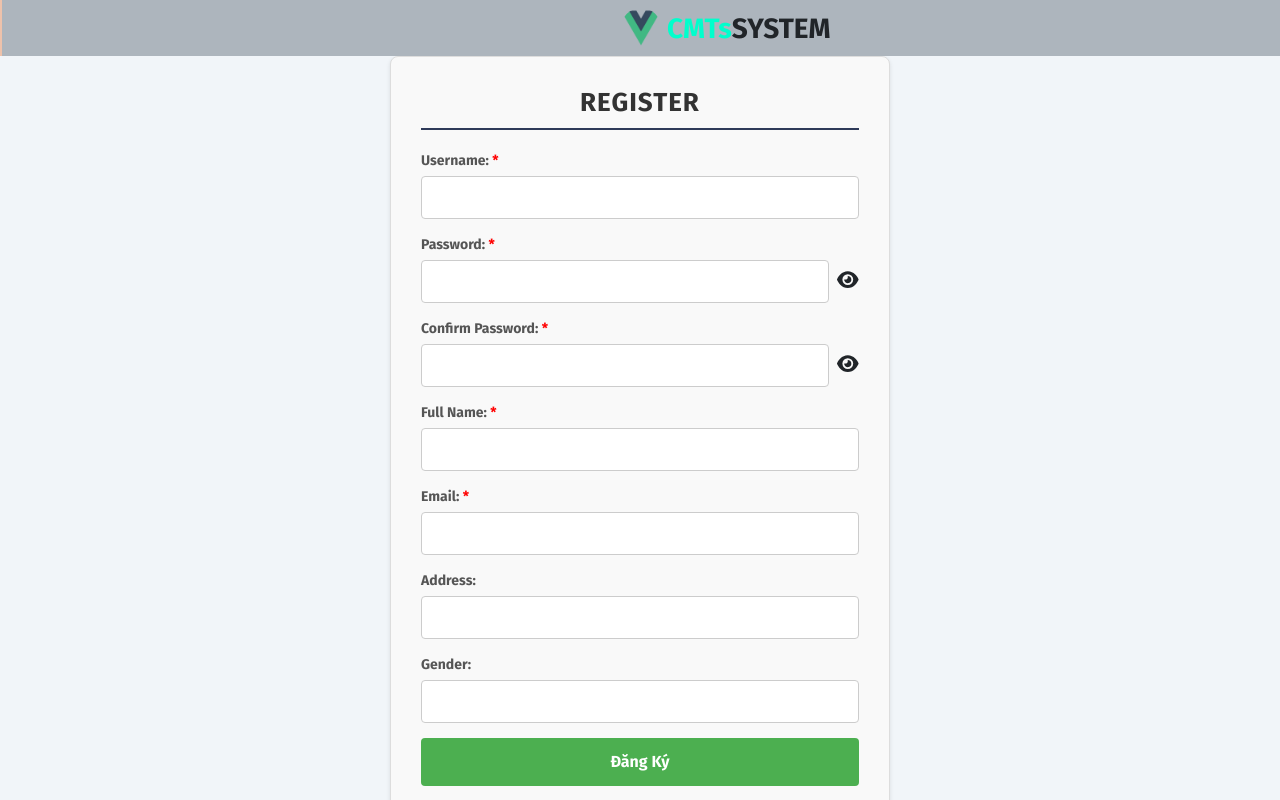
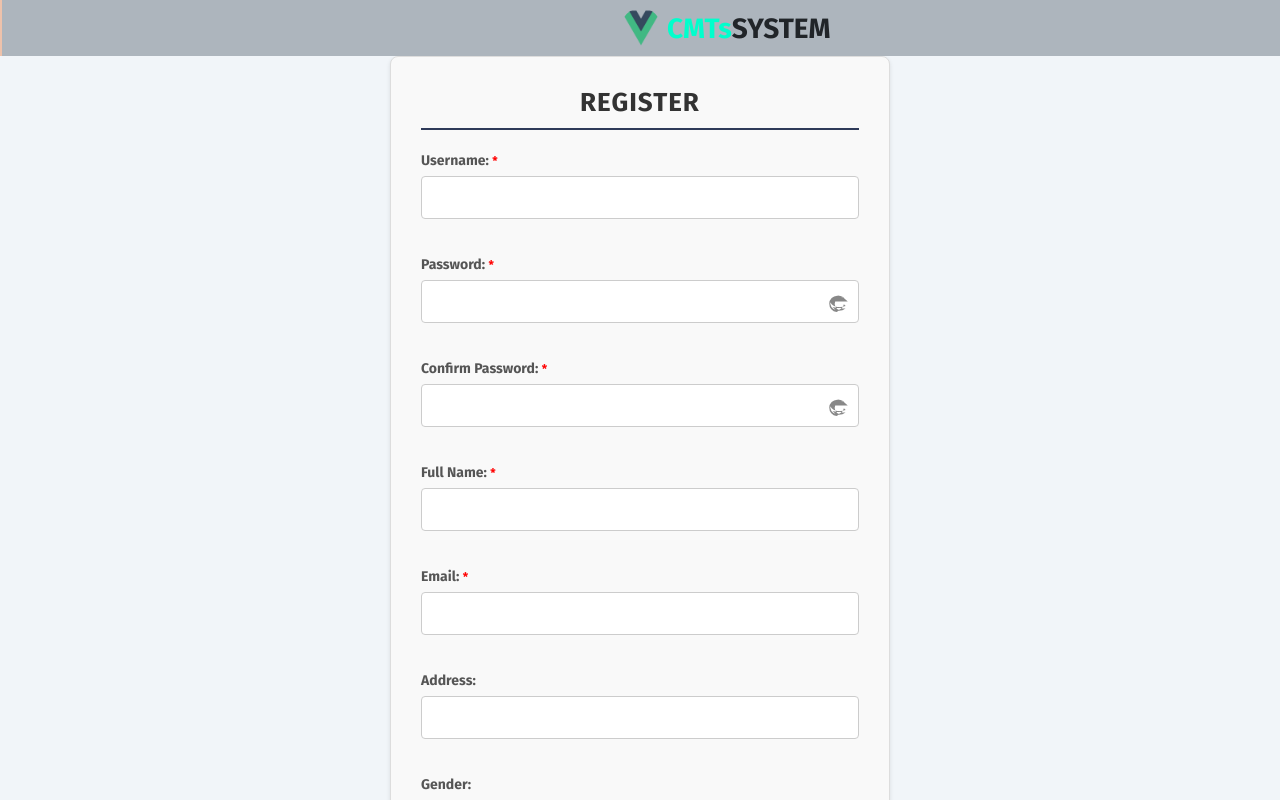
Before and after one commit to thaoontp/dashboard_cmt_system, a Vue app: page /register in a window 1280 px wide. Shown: the top 800 px of the page. Built offline with nearby package versions, Linux system fonts and the light colour scheme.

Commit message:
update 1/7

```diff
--- a/src/components/SideBarAdmin/SidebaAdmin.vue
+++ b/src/components/SideBarAdmin/SidebaAdmin.vue
@@ -56,7 +56,7 @@
         </div>
         <transition name="slide">
           <ul v-if="openKeys.includes('sub2')">
-            <li class="submenu-item">
+            <!-- <li class="submenu-item">
               <button
                 class="submenu-link"
                 :class="{ selected: current === 'register-organization' }"
@@ -67,7 +67,7 @@
               >
                 Register Organization
               </button>
-            </li>
+            </li> -->
             <li class="submenu-item">
               <button
                 class="submenu-link"
--- a/src/components/SidebarPageOrgan/SidebarPageOrgan.vue
+++ b/src/components/SidebarPageOrgan/SidebarPageOrgan.vue
@@ -23,10 +23,14 @@
         ></span>
         <span class="text">Home</span>
       </router-link>
-      <router-link to="/pages/menu" class="button">
-        <span class="material-icons"><i class="fa-solid fa-book"></i></span>
-        <span class="text">Menu</span>
+
+      <router-link to="/organization/register" class="button">
+        <span class="material-icons">
+          <i class="fa-solid fa-user-plus"></i>
+        </span>
+        <span class="text">Register organization</span>
       </router-link>
+
       <router-link to="/pages/history" class="button">
         <span class="material-icons">
           <i class="fa-solid fa-clock-rotate-left"></i>
@@ -41,22 +45,10 @@
       </router-link>
       <router-link v-if="isLoggedIn" to="/pages/instructions" class="button">
         <span class="material-icons"
-          ><i class="fa-solid fa-chalkboard-user"></i></span>
+          ><i class="fa-solid fa-chalkboard-user"></i
+        ></span>
         <span class="text">Instructions</span>
       </router-link>
-      <!-- <router-link to="/pages/registerUser" class="button">
-        <span class="material-icons">
-          <i class="fa-solid fa-user-plus"></i>
-        </span>
-        <span class="text">Register</span>
-      </router-link> -->
-
-      <!-- <router-link v-else to="/login" class="button">
-        <span class="material-icons"
-          ><i class="fa-solid fa-user-circle"></i
-        ></span>
-        <span class="text">Profile</span>
-      </router-link> -->
 
       <router-link v-if="isAdmin" to="/" class="button">
         <span class="material-icons">
--- a/src/components/pageOrganization/registerUser.vue
+++ b/src/components/pageOrganization/registerUser.vue
@@ -2,7 +2,6 @@
   <div class="register-form">
     <h2>Register</h2>
     <form @submit.prevent="handleSubmit" class="form">
-      <!-- Nhập tên người dùng -->
       <div class="form-group">
         <label for="USERNAME">Username: <span class="required">*</span></label>
         <input type="text" id="USERNAME" v-model="formData.USERNAME" />
@@ -10,7 +9,6 @@
           {{ errors.USERNAME }}
         </p>
       </div>
-      <!-- Nhập mật khẩu -->
       <div class="form-group">
         <label for="PASSWORD">Password: <span class="required">*</span></label>
         <div class="password-input-group">
@@ -19,15 +17,42 @@
             id="PASSWORD"
             v-model="formData.PASSWORD"
           />
-          <span @click="togglePasswordVisibility">
-            <i :class="showPassword ? 'fa fa-eye-slash' : 'fa fa-eye'"></i>
+          <span @click="togglePasswordVisibility" class="password-toggle">
+            <svg
+              v-if="showPassword"
+              xmlns="http://www.w3.org/2000/svg"
+              width="16"
+              height="16"
+              fill="currentColor"
+              class="bi bi-eye"
+              viewBox="0 0 16 16"
+            >
+              <path
+                d="M16 8s-3-5.5-8-5.5S0 8 0 8s3 5.5 8 5.5S16 8 16 8zm-8 4.5a4.5 4.5 0 1 1 0-9 4.5 4.5 0 0 1 0 9z"
+              />
+              <path
+                d="M8 3a5 5 0 0 0-4.546 2.916A5.508 5.508 0 0 1 8 3zm0 10a5 5 0 0 0 4.546-2.916A5.508 5.508 0 0 1 8 13zM1.172 8a6.509 6.509 0 0 1 0-2h13.656a6.509 6.509 0 0 1 0 2H1.172z"
+              />
+            </svg>
+            <svg
+              v-else
+              xmlns="http://www.w3.org/2000/svg"
+              width="16"
+              height="16"
+              fill="currentColor"
+              class="bi bi-eye-slash"
+              viewBox="0 0 16 16"
+            >
+              <path
+                d="M13.359 11.238l-1.442-1.442A5.5 5.5 0 0 1 1.057 7.803a.563.563 0 0 0 0 .395c1.18 2.086 3.695 3.977 6.943 3.977 1.046 0 2.044-.147 2.959-.403zM11.3 4.29c-.508-.161-1.038-.29-1.591-.381l-.447-.447C7.841 3.057 7.094 3 6.511 3a6.5 6.5 0 0 0-.428 12.967A8.47 8.47 0 0 0 8 14.5a5.5 5.5 0 0 1 4.301-10.21zM5.658 3.443L1.007 7.5h13.986L10.341 3.443A7.013 7.013 0 0 0 8 3a7.015 7.015 0 0 0-2.342.443zM2.757 12.243A8.71 8.71 0 0 0 8 15a8.71 8.71 0 0 0 5.243-1.757L2.757 12.243z"
+              />
+            </svg>
           </span>
         </div>
         <p v-if="errors.PASSWORD" class="error-message">
           {{ errors.PASSWORD }}
         </p>
       </div>
-      <!-- Nhập lại mật khẩu -->
       <div class="form-group">
         <label for="CONFIRM_PASSWORD"
           >Confirm Password: <span class="required">*</span></label
@@ -38,17 +63,45 @@
             id="CONFIRM_PASSWORD"
             v-model="confirmPassword"
           />
-          <span @click="toggleConfirmPasswordVisibility">
-            <i
-              :class="showConfirmPassword ? 'fa fa-eye-slash' : 'fa fa-eye'"
-            ></i>
+          <span
+            @click="toggleConfirmPasswordVisibility"
+            class="password-toggle"
+          >
+            <svg
+              v-if="showConfirmPassword"
+              xmlns="http://www.w3.org/2000/svg"
+              width="16"
+              height="16"
+              fill="currentColor"
+              class="bi bi-eye"
+              viewBox="0 0 16 16"
+            >
+              <path
+                d="M16 8s-3-5.5-8-5.5S0 8 0 8s3 5.5 8 5.5S16 8 16 8zm-8 4.5a4.5 4.5 0 1 1 0-9 4.5 4.5 0 0 1 0 9z"
+              />
+              <path
+                d="M8 3a5 5 0 0 0-4.546 2.916A5.508 5.508 0 0 1 8 3zm0 10a5 5 0 0 0 4.546-2.916A5.508 5.508 0 0 1 8 13zM1.172 8a6.509 6.509 0 0 1 0-2h13.656a6.509 6.509 0 0 1 0 2H1.172z"
+              />
+            </svg>
+            <svg
+              v-else
+              xmlns="http://www.w3.org/2000/svg"
+              width="16"
+              height="16"
+              fill="currentColor"
+              class="bi bi-eye-slash"
+              viewBox="0 0 16 16"
+            >
+              <path
+                d="M13.359 11.238l-1.442-1.442A5.5 5.5 0 0 1 1.057 7.803a.563.563 0 0 0 0 .395c1.18 2.086 3.695 3.977 6.943 3.977 1.046 0 2.044-.147 2.959-.403zM11.3 4.29c-.508-.161-1.038-.29-1.591-.381l-.447-.447C7.841 3.057 7.094 3 6.511 3a6.5 6.5 0 0 0-.428 12.967A8.47 8.47 0 0 0 8 14.5a5.5 5.5 0 0 1 4.301-10.21zM5.658 3.443L1.007 7.5h13.986L10.341 3.443A7.013 7.013 0 0 0 8 3a7.015 7.015 0 0 0-2.342.443zM2.757 12.243A8.71 8.71 0 0 0 8 15a8.71 8.71 0 0 0 5.243-1.757L2.757 12.243z"
+              />
+            </svg>
           </span>
         </div>
         <p v-if="errors.CONFIRM_PASSWORD" class="error-message">
           {{ errors.CONFIRM_PASSWORD }}
         </p>
       </div>
-      <!-- Nhập họ tên đầy đủ -->
       <div class="form-group">
         <label for="FULLNAME">Full Name: <span class="required">*</span></label>
         <input type="text" id="FULLNAME" v-model="formData.FULLNAME" />
@@ -56,13 +109,11 @@
           {{ errors.FULLNAME }}
         </p>
       </div>
-      <!-- Nhập email -->
       <div class="form-group">
         <label for="EMAIL">Email: <span class="required">*</span></label>
         <input type="email" id="EMAIL" v-model="formData.EMAIL" />
         <p v-if="errors.EMAIL" class="error-message">{{ errors.EMAIL }}</p>
       </div>
-      <!-- Trường OTP xuất hiện khi cần thiết -->
       <div v-if="showOTPField" class="form-group">
         <label for="otp">OTP: <span class="required">*</span></label>
         <div class="otp-group">
@@ -79,24 +130,18 @@
         </div>
         <p v-if="errors.otp" class="error-message">{{ errors.otp }}</p>
       </div>
-
-      <!-- Nhập địa chỉ -->
       <div class="form-group">
         <label for="ADDRESS">Address:</label>
         <input type="text" id="ADDRESS" v-model="formData.ADDRESS" />
       </div>
-      <!-- Nhập giới tính -->
       <div class="form-group">
         <label for="GENDER">Gender:</label>
         <input type="text" id="GENDER" v-model="formData.GENDER" />
       </div>
-
       <button type="submit">{{ showOTPField ? "Xác Thực" : "Đăng Ký" }}</button>
     </form>
-
     <p v-if="message" class="message">{{ message }}</p>
     <p v-if="otpMessage" class="message">{{ otpMessage }}</p>
-
     <div class="login-link">
       <p>Bạn đã có tài khoản? <a @click="goToLogin">Đăng nhập</a></p>
     </div>
@@ -338,6 +383,7 @@ h2 {
   display: flex;
   flex-direction: column;
   gap: 5px;
+  margin-bottom: 20px;
 }
 
 label {
@@ -348,6 +394,7 @@ label {
 
 .required {
   color: red;
+  font-size: 12px;
 }
 
 input[type="text"],
@@ -453,26 +500,25 @@ button[type="submit"]:hover {
 }
 
 .terms label {
-  font-size: 14px;
-  font-weight: bold;
+  font-size: 12px;
+  color: #555;
 }
 
 .password-input-group {
-  display: flex;
-  align-items: center;
+  position: relative;
 }
 
-.password-input-group input {
-  flex: 1;
+.password-toggle {
+  position: absolute;
+  right: 10px;
+  top: 50%;
+  transform: translateY(-50%);
+  cursor: pointer;
 }
 
-.password-input-group span {
-  cursor: pointer;
-  margin-left: 8px;
-}
-
-.fa-eye,
-.fa-eye-slash {
-  font-size: 1.2em;
+.password-toggle svg {
+  width: 20px;
+  height: 20px;
+  fill: #888;
 }
 </style>
--- a/src/router/index.js
+++ b/src/router/index.js
@@ -20,10 +20,10 @@ import PageOrganLayout from "@/layouts/PageOrganLayout/PageOrganLayout.vue"
 import store from "@/store"
 import HistoryPage from "@/views/PageOrgan/History/History.vue"
 import HomePageOrgan from "@/views/PageOrgan/HomePage/HomePage.vue"
+import Instructions from "@/views/PageOrgan/Instructions/Instructions.vue"
+import Invoice from "@/views/PageOrgan/Invoice/Invoice.vue"
 import MenuPage from "@/views/PageOrgan/Menu/Menu.vue"
-import Invoice from "@/views/PageOrgan/Invoice/Invoice.vue"
 import Profile from "@/views/PageOrgan/Profile/Profile.vue"
-import Instructions from "@/views/PageOrgan/Instructions/Instructions.vue"
 
 import OrganizationsList from '../components/Organization/OrganizationsList.vue'
 import UsersList from '../components/Organization/UsersList.vue'
@@ -81,7 +81,7 @@ const routes = [
 		path: "/organization/register",
 		component: RegisterOrganization,
 		meta: {
-			layout: AdminLayout,
+			layout: PageOrganLayout,
 		}
 	},
 	{
```
